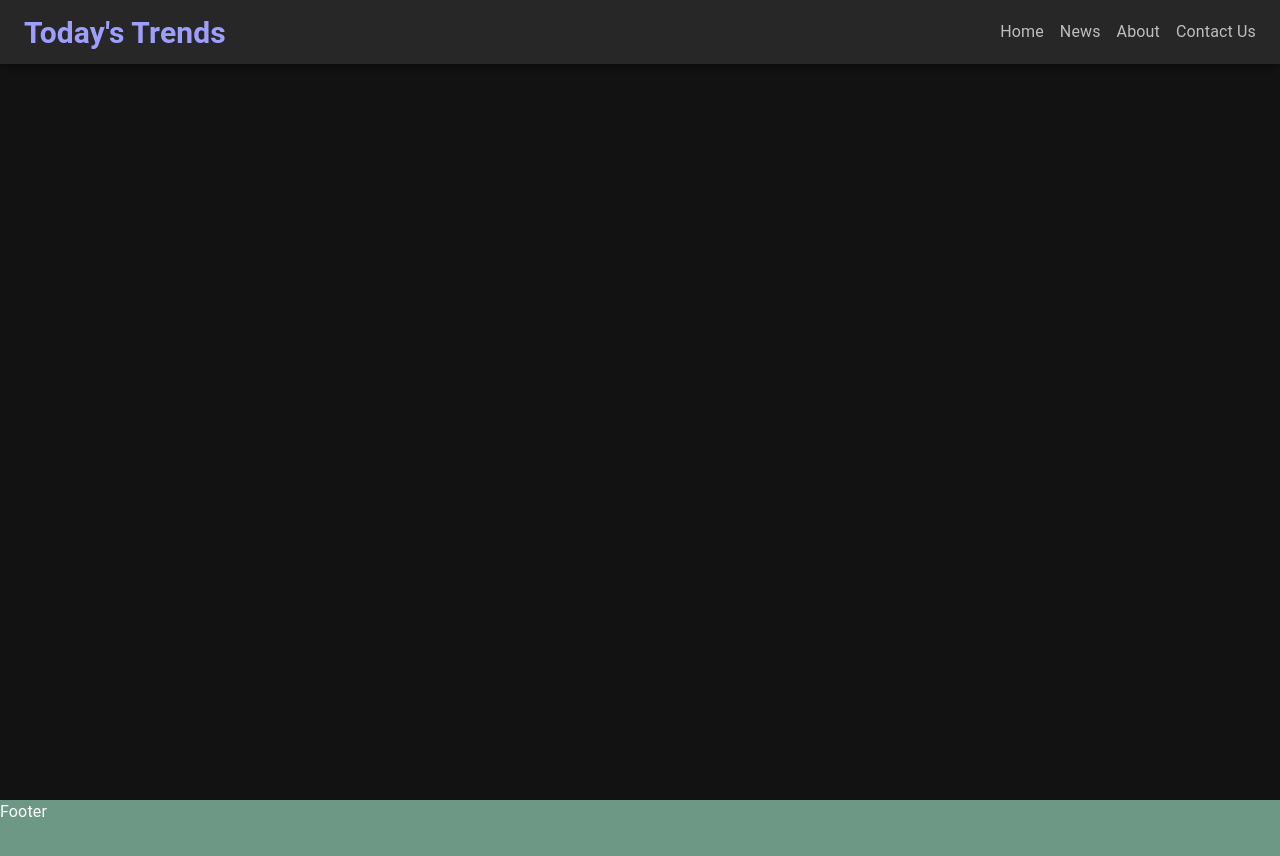
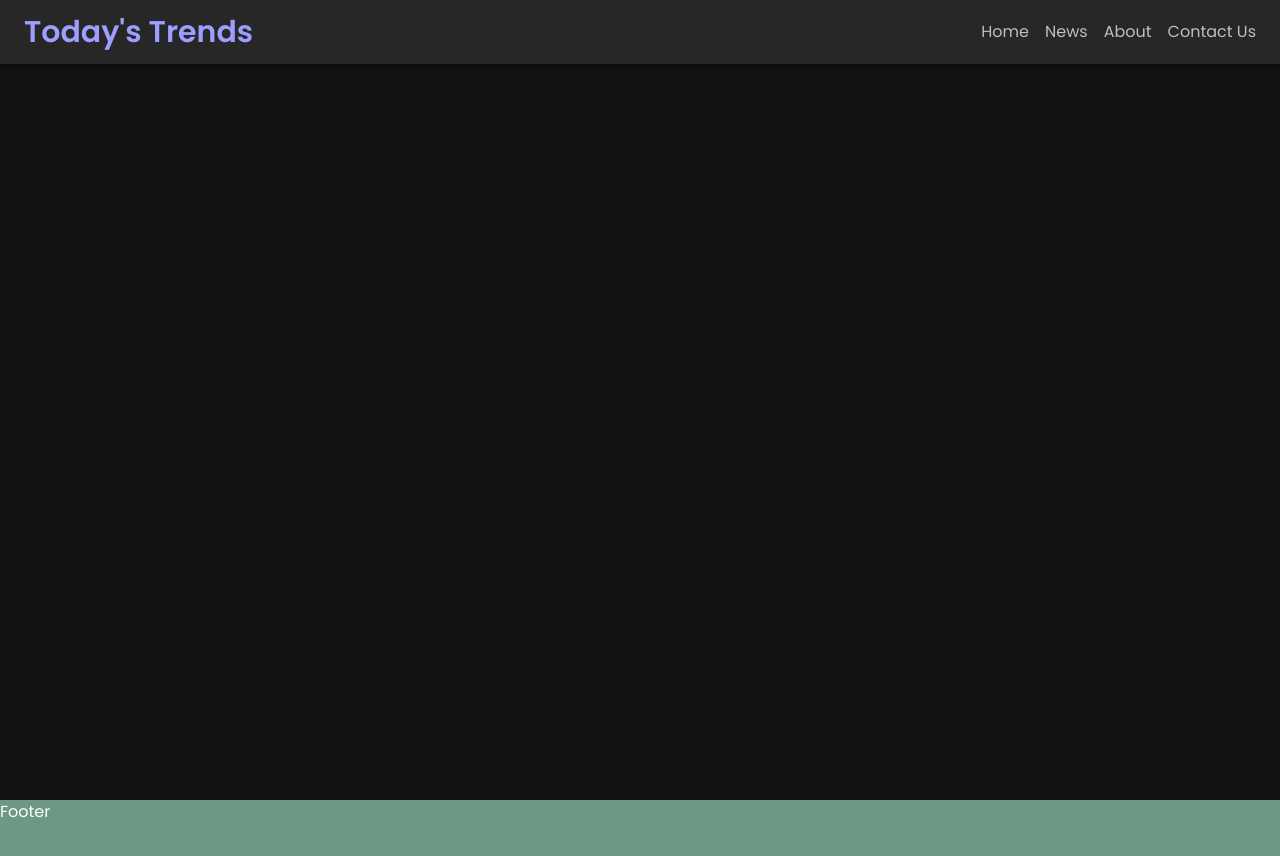
Before and after one commit to prosenjit-singha/todays-trends-v2.0, a React (Create React App) app: page / in a window 1280 px wide. Shown: the top 856 px of the page. Built offline with nearby package versions, Linux system fonts and the light colour scheme.

Commit message:
Poppins font added

```diff
--- a/public/index.html
+++ b/public/index.html
@@ -24,6 +24,13 @@
       work correctly both with client-side routing and a non-root public URL.
       Learn how to configure a non-root public URL by running `npm run build`.
     -->
+    <link rel="preconnect" href="https://fonts.googleapis.com" />
+    <link rel="preconnect" href="https://fonts.gstatic.com" crossorigin />
+    <link
+      href="https://fonts.googleapis.com/css2?family=Poppins:wght@400;500;600;700;900&display=swap"
+      rel="stylesheet"
+    />
+    <!-- Google Fonts -->
     <title>Today's Trends</title>
   </head>
   <body>
--- a/src/styles/theme/dark.ts
+++ b/src/styles/theme/dark.ts
@@ -14,4 +14,7 @@
       },
     },
   },
+  typography: {
+    fontFamily: '"Poppins", "Roboto","Helvetica","Arial",sans-serif',
+  },
 });
```
